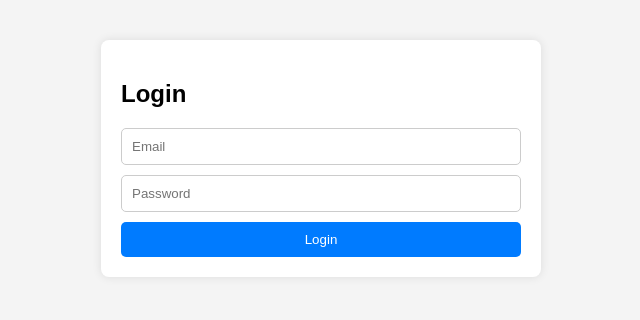
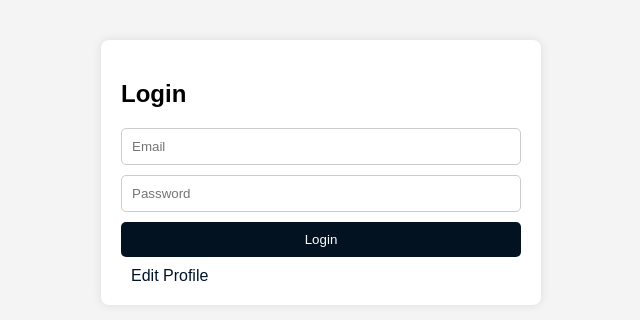
Before and after one commit to Moryasamiksa05/Frontend-repo, a React (Vite) app in the folder Frontend-part/: page /login in a window 1280 px wide. Shown: the top 320 px of the page, without its empty margins (319-959 px from the left). Built offline with nearby package versions, Linux system fonts and the light colour scheme; no server answers.

Commit message:
edit page updated

```diff
--- a/Frontend-part/src/components/Login.jsx
+++ b/Frontend-part/src/components/Login.jsx
@@ -1,5 +1,5 @@
 import React, { useState } from 'react';
-import { useNavigate } from 'react-router-dom';
+import { useNavigate, Link } from 'react-router-dom';
 import API from '../api';
 import '../components/Styles.css';
 import { ToastContainer, toast } from 'react-toastify';
@@ -26,7 +26,7 @@ const Login = () => {
 
       toast.success('Login successful!');
       setTimeout(() => {
-      navigate('/');  // Go to Welcome after login
+        navigate('/'); // Go to Welcome after login
       }, 1500);
     } catch (err) {
       toast.error(err.response?.data?.error || 'Login failed');
@@ -34,7 +34,6 @@ const Login = () => {
       setLoadingLogin(false);
     }
   };
-
 
   return (
     <>
@@ -59,6 +58,13 @@ const Login = () => {
         <button type="submit" disabled={loadingLogin}>
           {loadingLogin ? <FaSpinner className="spinner" /> : 'Login'}
         </button>
+
+
+        <div  className=" edit">
+          <Link to="/edit-profile" >
+            Edit Profile
+          </Link>
+        </div>
       </form>
     </>
   );
--- a/Frontend-part/src/components/Styles.css
+++ b/Frontend-part/src/components/Styles.css
@@ -8,6 +8,11 @@ body {
   display: flex;
   justify-content: space-evenly;
 }
+.home{
+  color: #5e0611;
+
+}
+
 
 form {
   background: white;
@@ -30,7 +35,7 @@ input {
 
 button {
   padding: 10px;
-  background-color: #007bff;
+  background-color: #031221;
   color: white;
   border: none;
   width: 100%;
@@ -39,7 +44,7 @@ button {
 }
 
 button:hover {
-  background-color: #0056b3;
+  background-color: #5e0611;
 }
 
 p {
@@ -55,9 +60,26 @@ h1 {
 
 a {
   margin: 0 10px;
-  color: #007bff;
+  color: #021428;
   text-decoration: none;
   align-items: center;
+
+}
+.edit{
+ margin-top: 10px;
+  color: #021428;
+  text-decoration: none;
+  align-items: center;
+
+}
+.edit:hover{
+    color: #5e0611;
+  font-weight: 700;
+
+}
+a:hover{
+  color: #5e0611;
+  font-weight: 700;
 }
 .welcome-container {
   text-align: center;
--- a/Frontend-part/src/components/Welcome.jsx
+++ b/Frontend-part/src/components/Welcome.jsx
@@ -9,9 +9,8 @@ const Welcome = () => {
         <Link to="/register" style={{ margin: '0 15px' }}>Register</Link>
         <Link to="/login" style={{ margin: '0 15px' }}>Login</Link>
         <Link to="/name" style={{ margin: '0 15px' }}>Submit Name</Link>
-        <Link to="/edit-profile" style={{ margin: '0 15px' }}>Edit Profile</Link>
       </div>
-      <h1 >Welcome !</h1>
+      <h1 className='home' >Welcome !</h1>
     </div>
   );
 };
```
Lines whose indentation alone changed are shown as unchanged.
